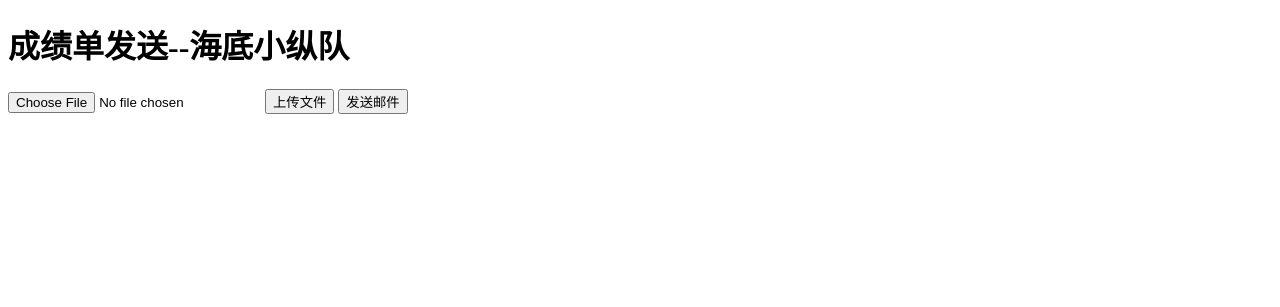
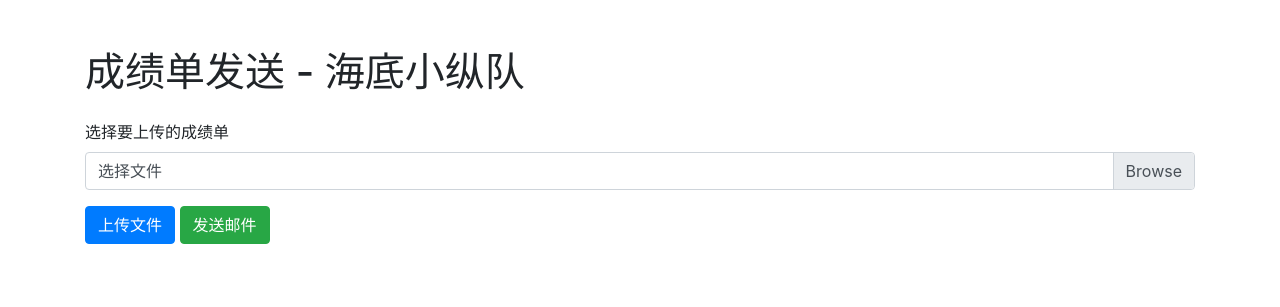
Before and after one commit to lzx200211/score, a Flask app: page / in a window 1280 px wide. Shown: the top 307 px of the page. Run offline with Flask 3, Linux system fonts and the light colour scheme; some libraries are stand-ins or nearby versions.

Commit message:
Update index.html
美化了一下前端

```diff
--- a/templates/index.html
+++ b/templates/index.html
@@ -2,21 +2,41 @@
 <html>
 <head>
     <title>成绩单发送</title>
+    <!-- 引入 Bootstrap 4 CSS 文件 -->
+    <link rel="stylesheet" href="https://stackpath.bootstrapcdn.com/bootstrap/4.5.0/css/bootstrap.min.css">
 </head>
 <body>
-    <h1>成绩单发送--海底小纵队</h1>
+    <div class="container py-5">
+        <h1>成绩单发送 - 海底小纵队</h1>
 
-    <input type="file" id="fileInput">
-    <button id="uploadButton">上传文件</button>
-    <button id="sendEmailButton">发送邮件</button>
+        <div class="form-group mt-4">
+            <label for="fileInput">选择要上传的成绩单</label>
+            <div class="input-group">
+                <div class="custom-file">
+                    <input type="file" class="custom-file-input" id="fileInput">
+                    <label class="custom-file-label" for="fileInput">选择文件</label>
+                </div>
+            </div>
+        </div>
 
-    <div id="response"></div>
+        <button id="uploadButton" class="btn btn-primary">上传文件</button>
+        <button id="sendEmailButton" class="btn btn-success">发送邮件</button>
+
+        <div id="response" class="mt-3"></div>
+    </div>
 
     <script>
         var fileInput = document.getElementById("fileInput");
         var uploadButton = document.getElementById("uploadButton");
         var sendEmailButton = document.getElementById("sendEmailButton");
         var responseElement = document.getElementById("response");
+
+        // 当用户选择文件时，更新文件选择器的标签
+        fileInput.addEventListener("change", function() {
+            var fileName = fileInput.files[0].name;
+            var label = document.querySelector(".custom-file-label");
+            label.innerText = fileName;
+        });
 
         uploadButton.addEventListener("click", function() {
             var file = fileInput.files[0];
@@ -31,27 +51,31 @@
                 .then(response => response.json())
                 .then(data => {
                     responseElement.textContent = data.message;
+                    responseElement.className = 'alert alert-success';
                 })
                 .catch(error => {
                     responseElement.textContent = '上传文件时发生错误';
+                    responseElement.className = 'alert alert-danger';
                     console.error(error);
                 });
             } else {
                 responseElement.textContent = '请选择要上传的文件';
+                responseElement.className = 'alert alert-warning';
             }
         });
 
         sendEmailButton.addEventListener("click", function() {
-            // 这里触发发送邮件的请求
             fetch('/send_email', {
                 method: 'POST'
             })
             .then(response => response.json())
             .then(data => {
                 responseElement.textContent = data.message;
+                responseElement.className = 'alert alert-success';
             })
             .catch(error => {
                 responseElement.textContent = '发送邮件时发生错误';
+                responseElement.className = 'alert alert-danger';
                 console.error(error);
             });
         });
```
